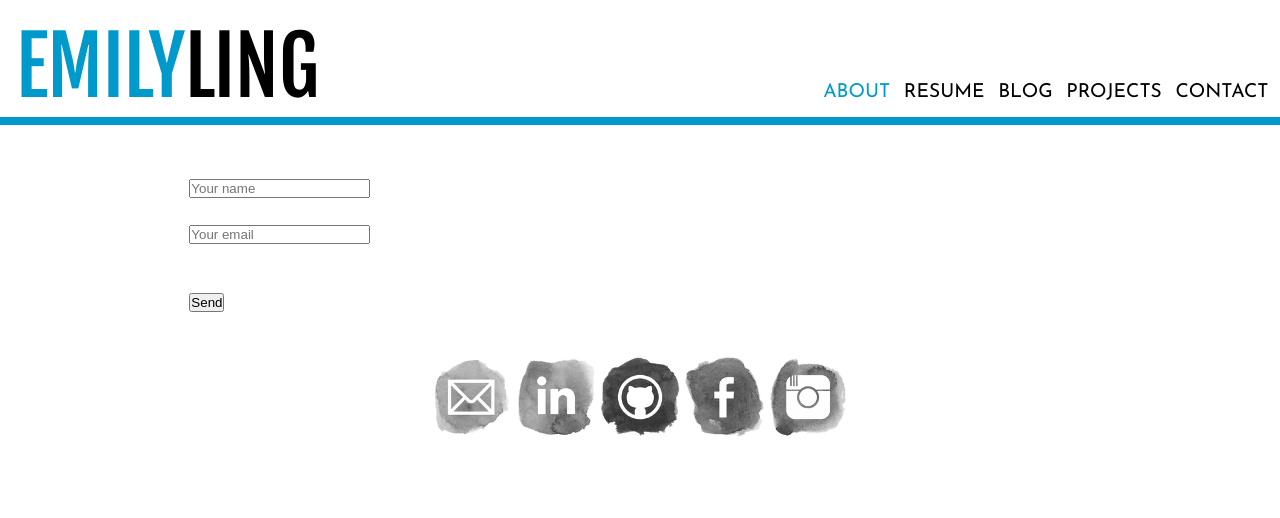
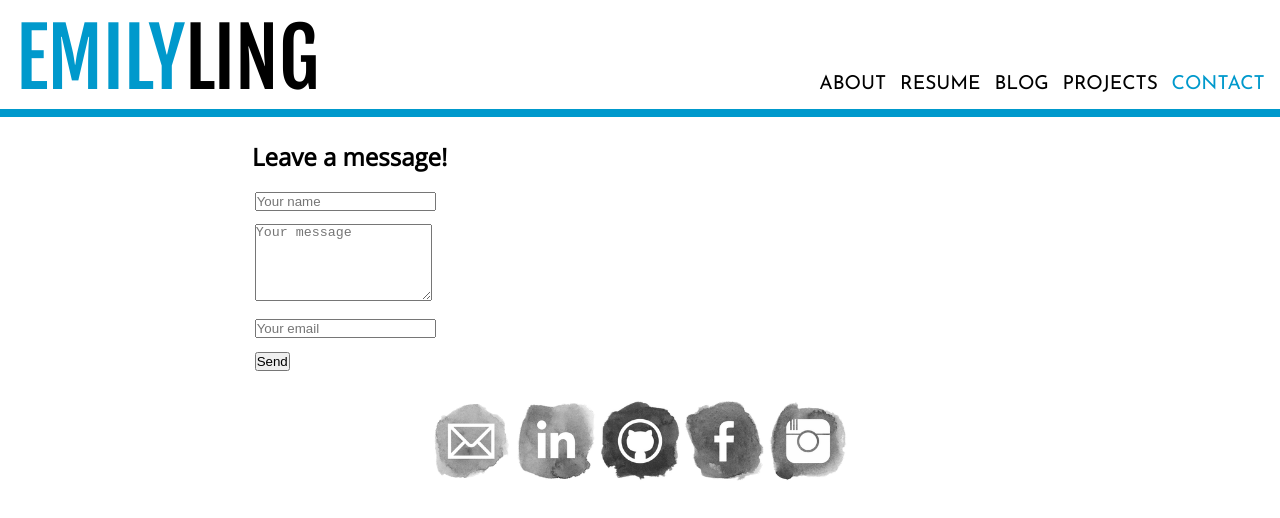
Before and after one commit to eling8/eling8.github.io, a plain HTML site: page contact.html in a window 1280 px wide. Drawn offline with nearby package versions, Linux system fonts and the light colour scheme.

Commit message:
Modify layout
Update layout of basic page and contact page

```diff
--- a/contact.html
+++ b/contact.html
@@ -14,30 +14,29 @@
 	<section id='header'>
 		<a class='no_style_link' href='index.html'><div id='header_small'><span class='blue'>EMILY</span>LING</div></a>
 		<div id='tabs_small'>
-			<a id='selected' href='about.html'>ABOUT</a>
+			<a href='about.html'>ABOUT</a>
 			<a href='resume.html'>RESUME</a>
 			<a href='https://emilyxling.wordpress.com/'>BLOG</a>
 			<a href='projects.html'>PROJECTS</a>
-			<a href='contact.html'>CONTACT</a>
+			<a id='selected' href='contact.html'>CONTACT</a>
 		</div>
 		<div id='bar' class='blue'></div>
 	</section>
 
 	<section id='body'>
+		<h2>Leave a message!</h2>
 		<form action="//formspree.io/eling8@stanford.edu" method="POST">
-			<input type="hidden" name="_subject" value="New submission!"/>
-			<br/>
+			<input type="hidden" name="_subject" value="New email from emilyling.me"/>
 		    <input type="text" name="name" placeholder="Your name"/>
+		    <br/>
+		    <textarea name="message" rows="5" placeholder="Your message"></textarea>
 		    <br/>
 		    <input type="text" name="_replyto" placeholder="Your email"/>
 		    <br/>
 		    <input type="text" name="_gotcha" style="display:none"/>
-		    <br/>
 		    <input type="submit" value="Send"/>
 		</form>
-	<div class="push"></div>
 	</section>
-
 
 	<section id='footer'>
 		<a href= "mailto:eling8@stanford.edu"><img class='icon' src='icon-email.png'/></a>
--- a/global.css
+++ b/global.css
@@ -5,10 +5,6 @@
 * {
 	padding: 0em;
 	margin: 0em;
-}
-
-html, body {
-	heigh: 100%;
 }
 
 /*************/
@@ -26,6 +22,7 @@ div#header_big {
 	font-family: Josefin Sans;
 	text-align: center;
 	font-size: 1.6em;
+	min-width: 28em;
 }
 
 #tabs_big a:link, #tabs_big a:visited, #tabs_big a {
@@ -48,7 +45,7 @@ div#header_small {
 	font-size: 5em;
 	font-family: Fjalla One;
 	text-align: left;
-	margin-top: .2em;
+	margin-top: .1em;
 	padding-left: .2em;
 }
 
@@ -56,7 +53,7 @@ div#header_small {
 	font-family: Josefin Sans;
 	text-align: right;
 	font-size: 1.2em;
-	padding-right: .4em;
+	padding-right: .6em;
 }
 
 #tabs_small a:link, #tabs_small a:visited {
@@ -80,7 +77,7 @@ section#header {
     position: fixed;
     z-index: 9999;
     background-color: white;
-    height: 7.8em;
+    height: 7.3em;
     top: 0em;
     left: 0em;
     right: 0em;
@@ -94,7 +91,7 @@ div#header_small {
 
 div#tabs_small {
     float: right;
-    margin-top: 4.3em;
+    margin-top: 3.9em;
     display: inline-block;
 }
 
@@ -112,6 +109,7 @@ div#bar {
 /*************/
 section#footer {
 	margin: auto;
+	padding-top: 1em;
 	padding-bottom: 1em;
 	text-align: center;
 	left: 0em;
@@ -135,22 +133,14 @@ a:hover img.icon {
 section#body {
 	margin: auto;
 	width: 80%;
-	max-width: 60em;
+	max-width: 50em;
 	text-align: left;
 	font-family: Open Sans;
 	padding-top: 8em;
-	min-height: 100%;
-	height: auto !important;
-	height: 100%;
-	margin: 0 auto -5em;
 }
 
 section#body * {
-	margin: 1em;
-}
-
-.push {
-	height: 5em;
+	margin: .5em;
 }
 
 /*************/
```
Also changed, not shown: about.html (+10 -2 lines).
